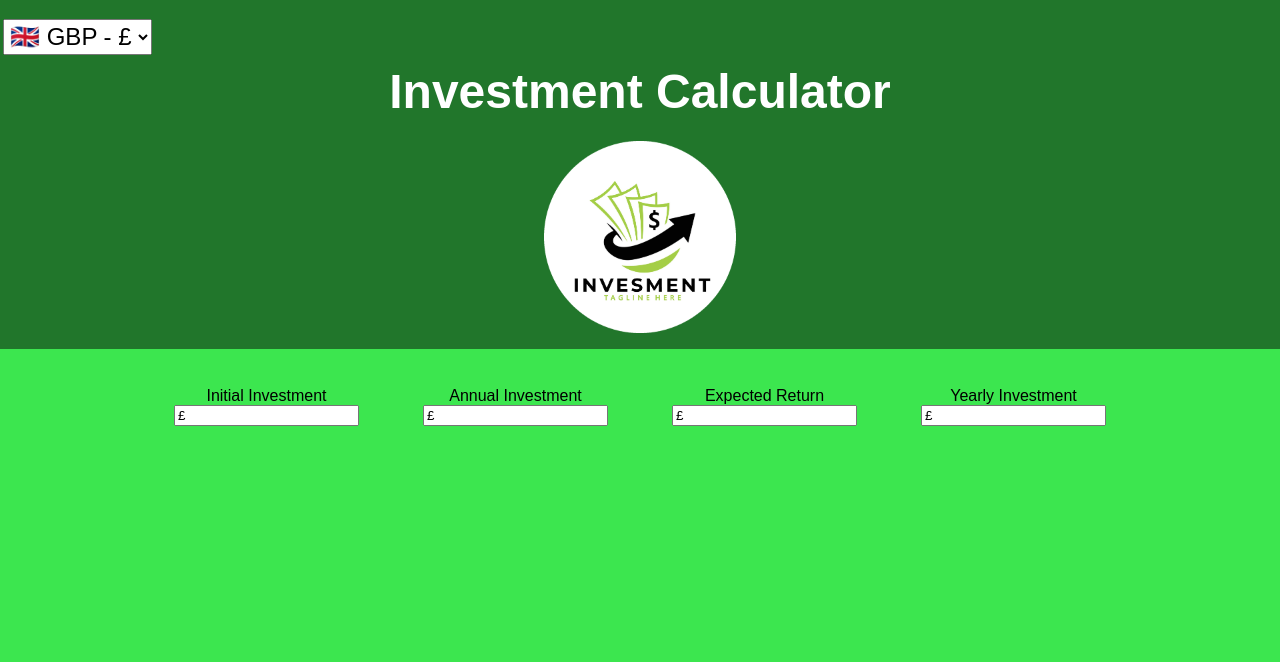
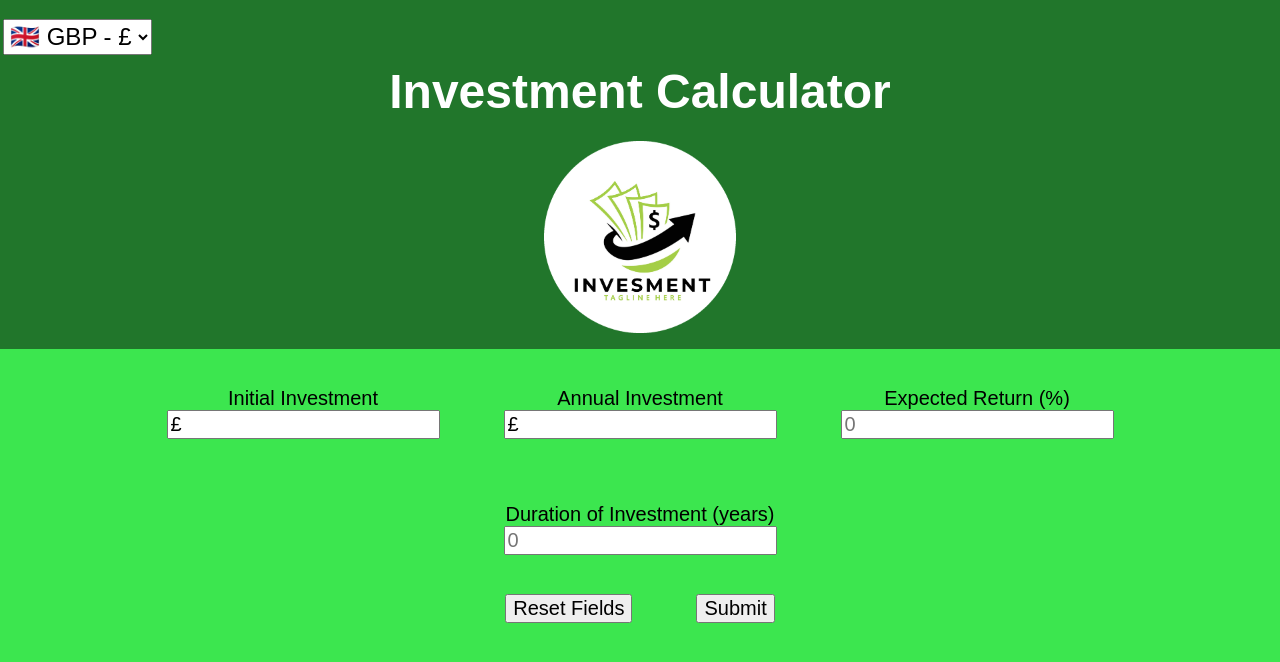
Before and after one commit to LewisSmith291/investment-calc, a React (Create React App) app: page / in a window 1280 px wide. Shown: the top 662 px of the page. Built offline with nearby package versions, Linux system fonts and the light colour scheme.

Commit message:
Removed currency from 2 latter inputs. need to make it so regex for them doesnt limit 2 decimal place.

```diff
--- a/src/App.css
+++ b/src/App.css
@@ -46,9 +46,26 @@ body{
   flex-wrap: wrap;
   gap: 5vw;
   justify-content: center;
+  font-size: 1.25rem;
 }
 
 .input-section{
   display: flex;
   flex-direction: column;
 }
+
+.input-label{
+  font-size: 1.25rem;
+}
+
+#buttons{
+  display: flex;
+  flex-direction: row;
+  gap: 5vw;
+  justify-content: center;
+  align-content: center;
+}
+
+.button{
+  font-size: 1.25rem;
+}
--- a/src/components/userInput.jsx
+++ b/src/components/userInput.jsx
@@ -7,70 +7,107 @@ export default function UserInput(props) {
   useEffect( () => {
     setCurrencySymbol(props.currency);
     changeCurrencySymbol();
-  }, [props, currencySymbol])
+  }, [props, currencySymbol]);
 
   const [inputVal, setInputVal] = useState( {
     begInvestment: currencySymbol,
     annInvestment: currencySymbol,
-    retInvestment: currencySymbol,
-    yearInvestment: currencySymbol
+    retInvestment: "",
+    yearInvestment: ""
   });
 
-  function callUserInput(inputIdentifyer, val){
+  function callUserInput(inputIdentifier, val){
     // remove currency symbol from new value
+    var isCurrency = inputIdentifier === 'begInvestment' || inputIdentifier === 'annInvestment';
+
+    if (isCurrency){
       var newVal = val.replace(currencySymbol, "");
-
       // Use regex to check if user is entering letters
       // Also only allow 2 decimal places
       if (!(/^(?:[0-9]+(?:\.[0-9]{0,2})?)?$/.test(newVal))){
         return;
+      }
+    }
+    else {
+      if (!(/^(?:[0-9]+(?:\.[0-9]{0,2})?)?$/.test(val))){
+        return;
+      }
     }
 
     setInputVal((prev) => (
       {
         // Set the other inputs to the same, while changing the current hook to the new value
       ...prev,
-      [inputIdentifyer]: currencySymbol + newVal
+      // Check to see if the box is a currency or normal number, add prefix symbol to currencies
+      [inputIdentifier]: isCurrency ? currencySymbol + newVal : val
       }
     ));
   }
 
   function changeCurrencySymbol(){
-    var beg = inputVal.begInvestment;
-    var ann = inputVal.annInvestment;
-    var ret = inputVal.retInvestment;
-    var year = inputVal.yearInvestment;
-    setInputVal((prev) => (
+    setInputVal(() => (
       {
         begInvestment: currencySymbol + inputVal.begInvestment.replace(/[¥£$€]/g, ""),
         annInvestment: currencySymbol + inputVal.annInvestment.replace(/[¥£$€]/g, ""),
-        retInvestment: currencySymbol + inputVal.retInvestment.replace(/[¥£$€]/g, ""),
-        yearInvestment: currencySymbol + inputVal.yearInvestment.replace(/[¥£$€]/g, "")
+        retInvestment: inputVal.retInvestment,
+        yearInvestment: inputVal.yearInvestment
       }
     ));
   }
 
+  function submit(){
+
+  }
+
+  function reset(){
+
+  }
+
+
+
+  function ResetButton(){
     return (
+      <button id="reset-button" className="button" onClick={reset}>
+        Reset Fields
+      </button>
+    )
+  }
+
+  function SubmitButton(){
+    return (
+      <button id="submit-button" className="button" onClick={submit}>
+        Submit
+      </button>
+    )
+  }
+
+  return (
+    <div id="user-input">
       <div id="input-group">
         <div className="input-section">
           <label>Initial Investment</label>
-        <input type="text" required
+          <input type="text" required className="input-label"
           onInput={(e) => callUserInput('begInvestment', e.target.value)} value={inputVal.begInvestment}/>
         </div>
         <div className="input-section">
           <label>Annual Investment</label>
-        <input type="text" required
+          <input type="text" required className="input-label"
           onInput={(e) => callUserInput('annInvestment', e.target.value)} value={inputVal.annInvestment}/>
         </div>
         <div className="input-section">
-        <label>Expected Return</label>
-        <input type="text" required
+          <label>Expected Return (%)</label>
+          <input type="text" required placeholder='0' className="input-label"
           onInput={(e) => callUserInput('retInvestment', e.target.value)} value={inputVal.retInvestment}/>
         </div>
         <div className="input-section">
-        <label>Yearly Investment</label>
-        <input type="text" required
+          <label>Duration of Investment (years)</label>
+          <input type="text" required min='0' placeholder='0' className="input-label"
           onInput={(e) => callUserInput('yearInvestment', e.target.value)} value={inputVal.yearInvestment}/>
+        </div>
+      </div>
+      <div id="buttons">
+        <ResetButton />
+        <SubmitButton />
       </div>
     </div>
   )
```
Lines whose indentation alone changed are shown as unchanged.
